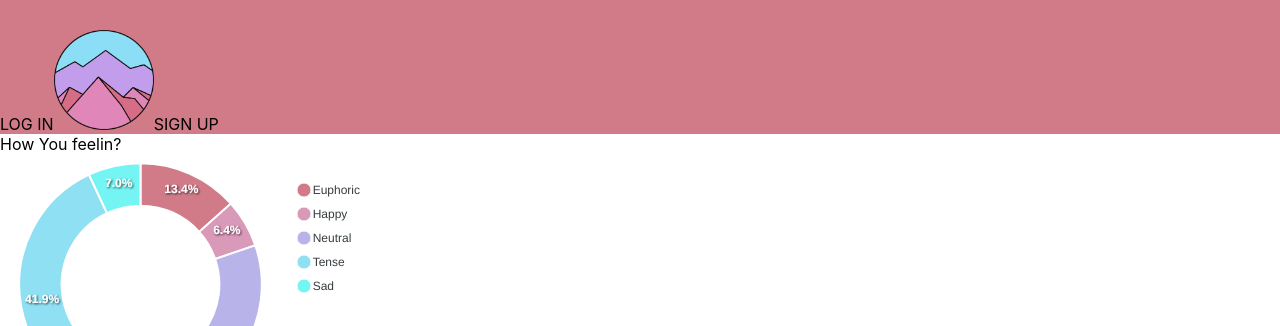
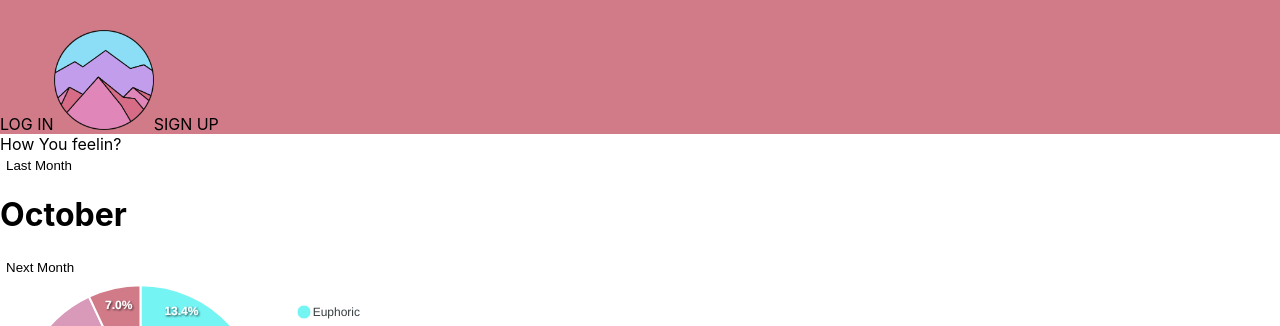
Before and after one commit to lilymbest/MoodMountain, a React (Create React App) app: page /dashboard in a window 1280 px wide. Shown: the top 326 px of the page. Built offline with nearby package versions, Linux system fonts and the light colour scheme.

Commit message:
fixed colors

```diff
--- a/src/pages/Dashboard/Dashboard.jsx
+++ b/src/pages/Dashboard/Dashboard.jsx
@@ -9,9 +9,11 @@ class DonutChart extends React.Component {
     constructor(props) {
     super(props);
     this.state = {
+        months: ["January", "February", "March", "April", "May", "June", "July", "August", "September", "October", "November", "December"],
+        month: "October",
         options: {
         labels: ["Euphoric", "Happy", "Neutral", "Tense", "Sad"],
-        colors: ["#D17B88", "#D999B9", "#B8B3E9", "#90E0F3", "#75F4F4"],
+        colors: ["#75F4F4", "#90E0F3", "#B8B3E9", "#D999B9", "#D17B88"],
           responsive: [{
             breakpoint: 480,
             options: {
@@ -29,10 +31,17 @@ class DonutChart extends React.Component {
         series: [23, 11, 54, 72, 12]
     }
 }
+handleLastClick() {
+    this.setState({month:"September"})
+}
+handleNextClick(){
+    this.setState({month:"November"})
+}
 render() {
     return (
     <div>
         <div className="chart">
+        <button onClick={() => this.handleLastClick()}>Last Month</button><h1>{this.state.month}</h1><button onClick={() => this.handleNextClick()}>Next Month</button>
           <ReactApexChart options={this.state.options} series={this.state.series} type="donut" width="380" />
           </div>
           <div id="html-dist">
```
